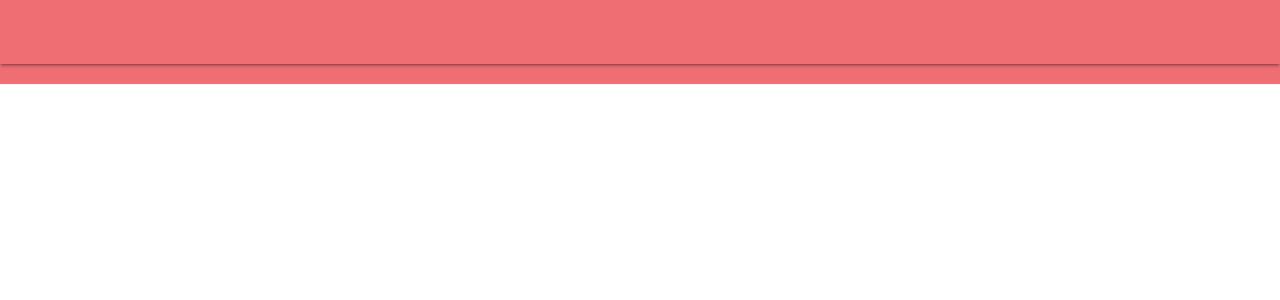
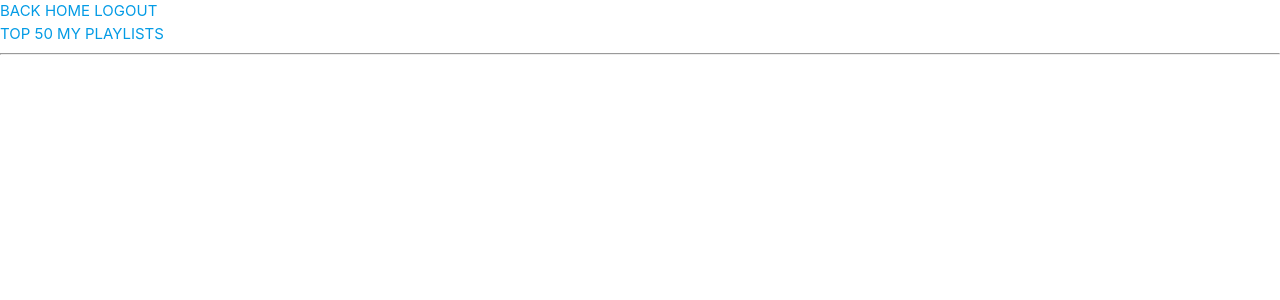
Before and after one commit to BurgersAndSalads/boombox, a Django app: page / in a window 1280 px wide. Shown: the top 300 px of the page. Run offline with Django 3.2, Linux system fonts and the light colour scheme.

Commit message:
updated base

```diff
--- a/boomipy/main_app/templates/base.html
+++ b/boomipy/main_app/templates/base.html
@@ -1,27 +1,31 @@
 {% load static %}
 <!DOCTYPE html>
-<html lang="en">
+<html>
   <head>
-  <meta charset="UTF-8">
-  <meta name="viewport" content="width=device-width, initial-scale=1.0">
-  <meta http-equiv="X-UA-Compatible" content="ie=edge">
-  <title>Snippets (r, us)</title>
+    <meta charset="utf-8">
+    <meta name="viewport" content="width=device-width">
+    <title>BOOMIPY</title>
+    <link rel="stylesheet" type="text/css" href="{% static 'css/style.css' %}">
+    <link rel="preconnect" href="https://fonts.gstatic.com">
+    <link href="https://fonts.googleapis.com/css2?family=Rajdhani:wght@700&display=swap" rel="stylesheet">
     <link rel="stylesheet" href="https://cdnjs.cloudflare.com/ajax/libs/materialize/1.0.0/css/materialize.min.css">
-  <link rel="stylesheet" type="text/css" href="{% static 'css/styles.css' %}">
+    <script src="https://cdnjs.cloudflare.com/ajax/libs/materialize/1.0.0/js/materialize.min.js"></script>
   </head>
   <body>
-  <header class="navbar-fixed">
-    <nav>
-      <div class="nav-wrapper">
+     <div class="topnavbar">
+      <a href="#home" >BACK</a>
+      <a href="#news">HOME</a>
+      <a href="#contact">LOGOUT</a>
     </div>
-    </nav>
-  </header>
-  <main class="container">
     {% block content %}
     {% endblock %}
-  </main>
-  <footer class="page-footer">
-    <div class="right">All Rights Reserved, &copy; 2019 Snips &nbsp;</div>
-  </footer>
+    <div class="bottomnavbar">
+      <a href="#news">TOP 50</a>
+      <a href="#contact">MY PLAYLISTS</a>
+    </div>
+    <div class="header">
+    <hr>
+    </div>
+    <script></script>
   </body>
 </html>
```
Lines whose indentation alone changed are shown as unchanged.
